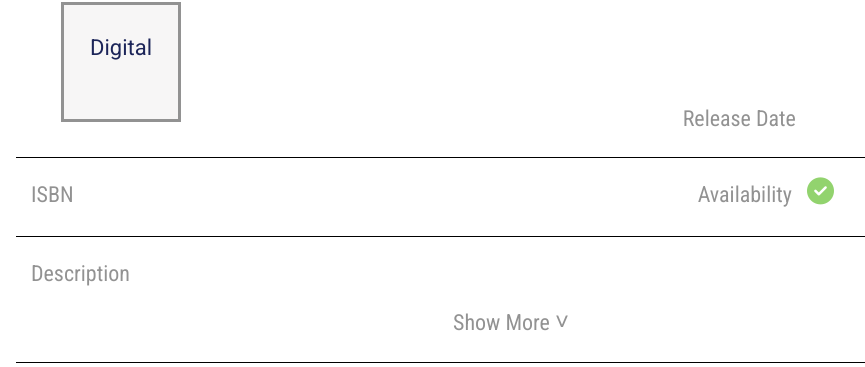
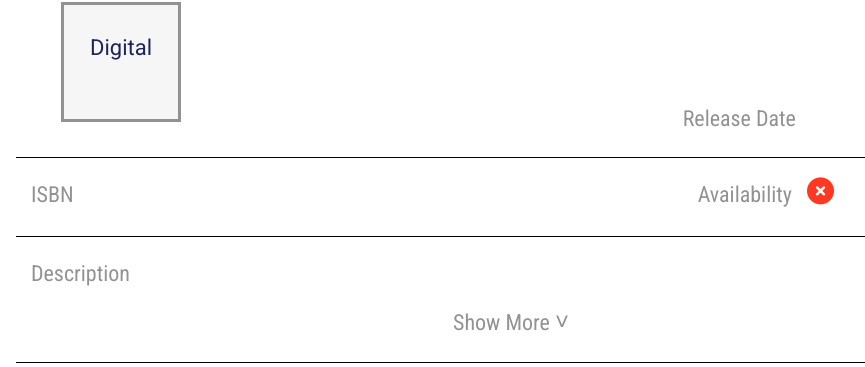
Before and after one commit to B1Dobbs/test_bookstore_d2d, a Django app: template test_bookstore_app/templates/book_detail.html in a window 1280 px wide. Shown: the part 226-593 px from the top of the page, without its empty margins (124-989 px from the left). Run offline with Django 3.2, Linux system fonts and the light colour scheme; the template is opened without the code that fills it, so the values that code supplies are empty; some libraries are stand-ins or nearby versions.

Commit message:
Added if/else for availability icons for book detail template

```diff
--- a/test_bookstore_app/static/book_detail.css
+++ b/test_bookstore_app/static/book_detail.css
@@ -90,6 +90,12 @@ button:hover {
     vertical-align: text-bottom;
 }
 
+.x-mark {
+    color: #ff3823;
+    font-size: 27px;
+    vertical-align: text-bottom;
+}
+
 .arrow {
     font-size: 24px;
 }
--- a/test_bookstore_app/templates/book_detail.html
+++ b/test_bookstore_app/templates/book_detail.html
@@ -5,6 +5,7 @@
         {% block title %}<title>Test Bookstore</title>{% endblock %}
         <link rel="stylesheet" href="https://cdn.jsdelivr.net/npm/foundation-sites@6.5.3/dist/css/foundation.min.css">
         <link href="https://fonts.googleapis.com/css?family=Playfair+Display|Roboto|Roboto+Condensed&display=swap" rel="stylesheet">
+        <link rel="stylesheet" href="https://cdnjs.cloudflare.com/ajax/libs/font-awesome/4.7.0/css/font-awesome.min.css">
         <link rel="stylesheet" type="text/css" href="{% static 'book_detail.css'%}">
     </head>
     <script src='https://kit.fontawesome.com/a076d05399.js'></script>
@@ -41,7 +42,11 @@
                 </div>
                 <div class = "small-4 cell">
                     <span class = "labels">Availability </span>
+                    {% if availability %}
                     <i class='fas fa-check-circle check'></i>
+                    {% else %}
+                    <i class="fa fa-times-circle x-mark"></i>
+                    {% endif %}
                 </div>
             </div>
         </div>
--- a/test_bookstore_app/views.py
+++ b/test_bookstore_app/views.py
@@ -11,7 +11,7 @@ def book_detail(request):
     price = "$11.69"
     release_date = "June 26, 1997"
     isbn = "9780590353427"
-    availability = "for sale"
+    availability = True
     description = "Harry Potter has never been the star of a Quidditch team, scoring points while riding a broom far above the ground. He knows no spells, has never helped to hatch a dragon, and has never worn a cloak of invisibility."
     series = "Harry Potter"
     volume_number = "2"
```
